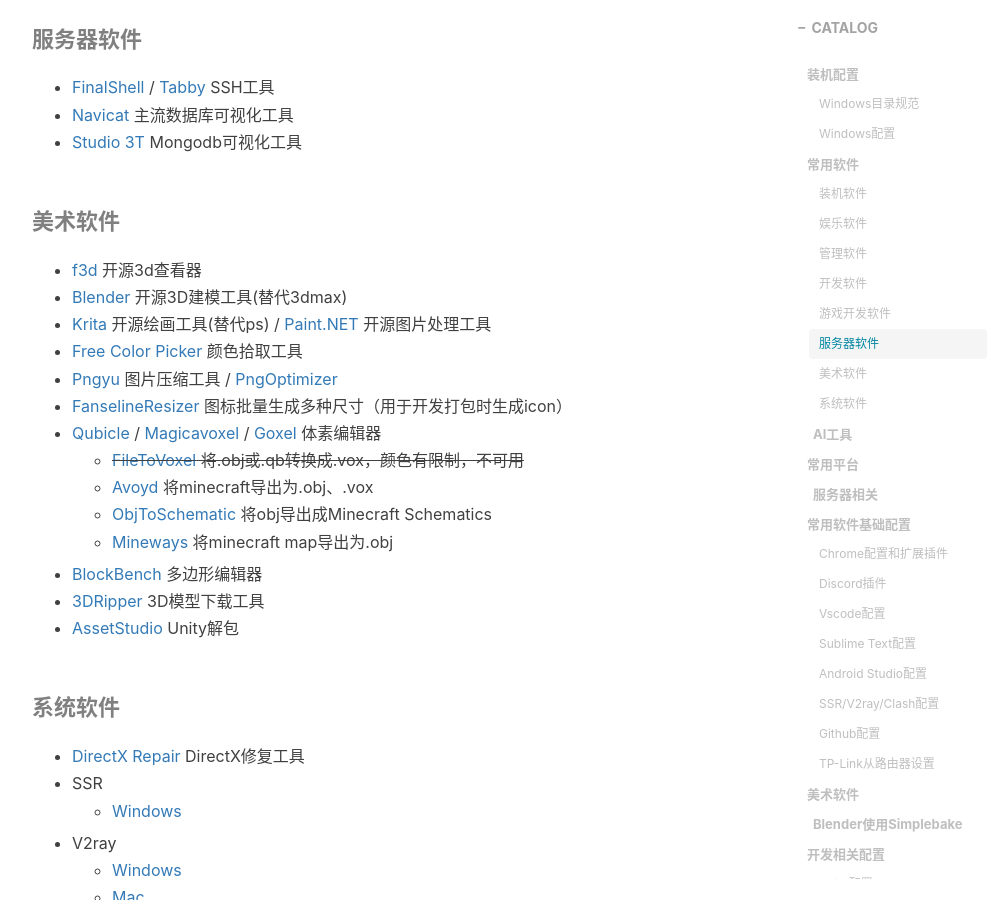
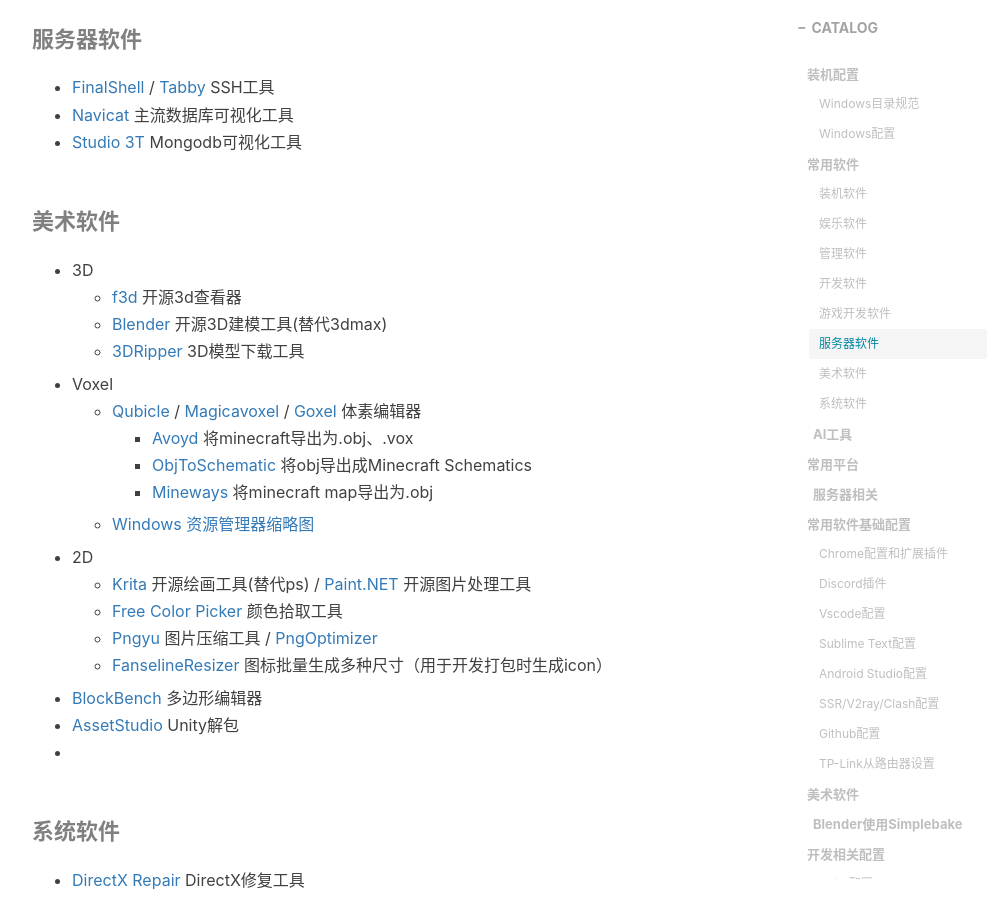
Before and after one commit to gumcstronger/gumcstronger.github.io, a Jekyll site: the page built from _posts/2022/2022-08-24-windows.md, in a window 1280 px wide and 900 px high, scrolled down 3289 px. Shown: the whole window, without its empty margins (233-1226 px from the left). Built offline with Jekyll 4.4.1, drawn with Linux system fonts in a browser that asks for light colours; comment, search, counter and statistics services are not loaded.

Commit message:
Update 2022-08-24-windows.md

```diff
--- a/_posts/2022/2022-08-24-windows.md
+++ b/_posts/2022/2022-08-24-windows.md
@@ -108,20 +108,24 @@
 
 #### 美术软件
 
-- [f3d](https://github.com/f3d-app/f3d) 开源3d查看器
-- [Blender](https://www.blender.org/thanks/) 开源3D建模工具(替代3dmax)
-- [Krita](https://krita.org/) 开源绘画工具(替代ps) / [Paint.NET](https://github.com/paintdotnet/release/releases) 开源图片处理工具
-- [Free Color Picker](https://github.com/jackdp/Free-Color-Picker) 颜色拾取工具
-- [Pngyu](https://nukesaq88.github.io/Pngyu/) 图片压缩工具 / [PngOptimizer](https://github.com/svenrog/ImageResizer.Plugins.PngOptimizer)
-- [FanselineResizer](https://github.com/FerryYoungFan/FanselineResizer) 图标批量生成多种尺寸（用于开发打包时生成icon）
-- [Qubicle](https://www.getqubicle.com/) / [Magicavoxel](https://www.voxelmade.com/magicavoxel/) / [Goxel](https://goxel.xyz/) 体素编辑器
-  - ~~[FileToVoxel](https://github.com/Zarbuz/FileToVox)  将.obj或.qb转换成.vox，颜色有限制，不可用~~
-  - [Avoyd](https://www.enkisoftware.com/products) 将minecraft导出为.obj、.vox
-  - [ObjToSchematic](https://github.com/LucasDower/ObjToSchematic) 将obj导出成Minecraft Schematics
-  - [Mineways](https://www.realtimerendering.com/erich/minecraft/public/mineways/index.html) 将minecraft map导出为.obj
+- 3D
+  - [f3d](https://github.com/f3d-app/f3d) 开源3d查看器
+  - [Blender](https://www.blender.org/thanks/) 开源3D建模工具(替代3dmax)
+  - [3DRipper](https://3dripper.com/) 3D模型下载工具
+- Voxel
+  - [Qubicle](https://www.getqubicle.com/) / [Magicavoxel](https://www.voxelmade.com/magicavoxel/) / [Goxel](https://goxel.xyz/) 体素编辑器
+    - [Avoyd](https://www.enkisoftware.com/products) 将minecraft导出为.obj、.vox
+    - [ObjToSchematic](https://github.com/LucasDower/ObjToSchematic) 将obj导出成Minecraft Schematics
+    - [Mineways](https://www.realtimerendering.com/erich/minecraft/public/mineways/index.html) 将minecraft map导出为.obj
+  - [Windows 资源管理器缩略图](https://github.com/Arlorean/Voxels)
+- 2D
+  - [Krita](https://krita.org/) 开源绘画工具(替代ps) / [Paint.NET](https://github.com/paintdotnet/release/releases) 开源图片处理工具
+  - [Free Color Picker](https://github.com/jackdp/Free-Color-Picker) 颜色拾取工具
+  - [Pngyu](https://nukesaq88.github.io/Pngyu/) 图片压缩工具 / [PngOptimizer](https://github.com/svenrog/ImageResizer.Plugins.PngOptimizer)
+  - [FanselineResizer](https://github.com/FerryYoungFan/FanselineResizer) 图标批量生成多种尺寸（用于开发打包时生成icon）
 - [BlockBench](https://www.blockbench.net/) 多边形编辑器
-- [3DRipper](https://3dripper.com/) 3D模型下载工具
 - [AssetStudio](https://github.com/Perfare/AssetStudio) Unity解包
+-
 
 #### 系统软件
 
```
